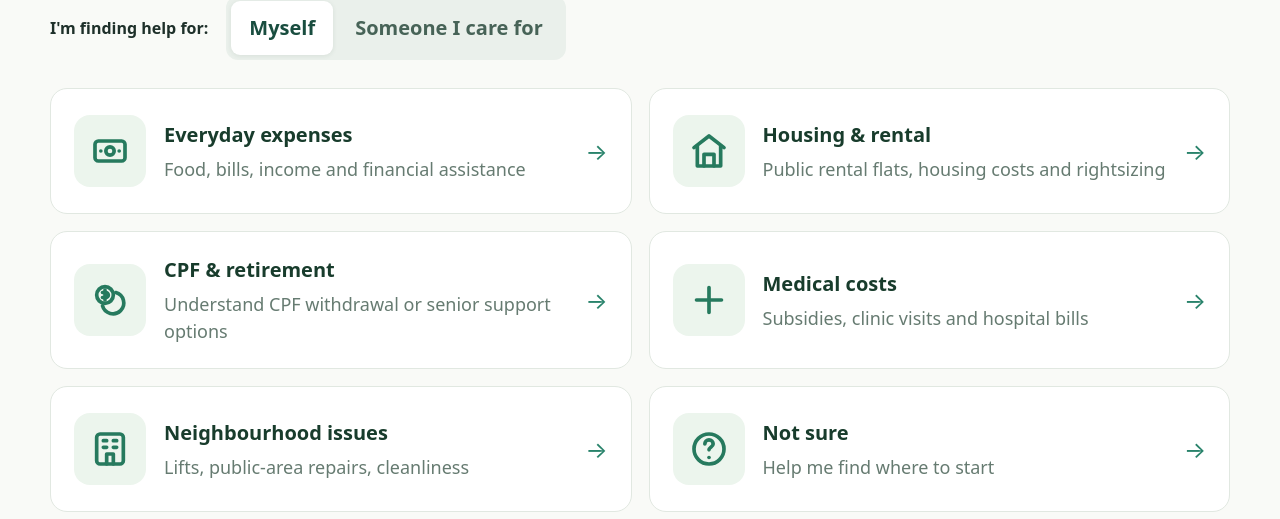
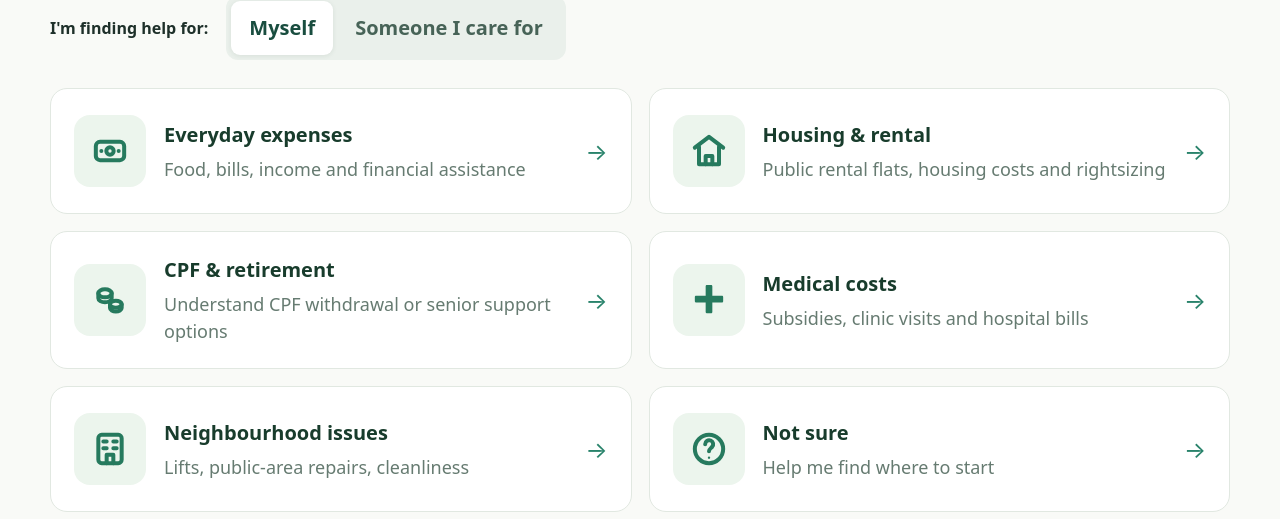
Before and after one commit to peepeepoopoomanm/NeighbourAssist, a React (Vite) app: page / in a window 1280 px wide. Shown: the part 859-1378 px from the top of the page. Built offline with nearby package versions, Linux system fonts and the light colour scheme.

Commit message:
Refine medical, CPF, financial and help category icons

```diff
--- a/src/CategoryIcon.tsx
+++ b/src/CategoryIcon.tsx
@@ -1,21 +1,53 @@
 import type {Category} from './engine';
 
-// Consistent line icons replace platform-dependent Unicode glyphs.
-// Decorative: each category button already has a readable text label.
+// Uniform SVG icons avoid font-dependent alignment and sizing differences.
+// Icons are decorative; category buttons already contain readable text labels.
 export default function CategoryIcon({category}:{category:Category}){
- const shared={viewBox:'0 0 24 24',fill:'none',stroke:'currentColor',strokeWidth:2.2,strokeLinecap:'round' as const,strokeLinejoin:'round' as const,className:'category-svg',focusable:'false' as const,'aria-hidden':true as const};
+ const shared={
+  viewBox:'0 0 24 24',
+  fill:'none',
+  stroke:'currentColor',
+  strokeWidth:2.4,
+  strokeLinecap:'round' as const,
+  strokeLinejoin:'round' as const,
+  className:'category-svg',
+  focusable:'false' as const,
+  'aria-hidden':true as const,
+ };
  switch(category){
   case 'financial':
-   return <svg {...shared}><rect x="3" y="6" width="18" height="12" rx="2"/><circle cx="12" cy="12" r="2.5"/><path d="M6.5 12h.01M17.5 12h.01"/></svg>;
+   return <svg {...shared}>
+    <rect x="3.5" y="6.5" width="17" height="11" rx="2.5"/>
+    <circle cx="12" cy="12" r="2.2"/>
+    <path d="M6.8 12h.01M17.2 12h.01"/>
+   </svg>;
   case 'housing':
-   return <svg {...shared}><path d="m3 10 9-7 9 7"/><path d="M5 9v12h14V9"/><path d="M9 21v-7h6v7"/></svg>;
+   return <svg {...shared}>
+    <path d="M3.5 10 12 3.5 20.5 10"/>
+    <path d="M6 9.5V20h12V9.5"/>
+    <path d="M10 20v-5h4v5"/>
+   </svg>;
   case 'cpf':
-   return <svg {...shared}><circle cx="9" cy="9" r="5"/><path d="M9 6v6M7.5 7.5h2a1.5 1.5 0 0 1 0 3h-2"/><path d="M15.5 7.5a6.5 6.5 0 1 1-8 8"/></svg>;
+   return <svg {...shared}>
+    <ellipse cx="9" cy="8" rx="4" ry="2.4"/>
+    <path d="M5 8v3c0 1.3 1.8 2.4 4 2.4s4-1.1 4-2.4V8"/>
+    <ellipse cx="15.5" cy="14.5" rx="3.5" ry="2.1"/>
+    <path d="M12 14.5v2.3c0 1.1 1.6 2.1 3.5 2.1s3.5-1 3.5-2.1v-2.3"/>
+   </svg>;
   case 'health':
-   return <svg {...shared}><path d="M12 4.5v15M4.5 12h15"/></svg>;
+   return <svg viewBox="0 0 24 24" className="category-svg" focusable="false" aria-hidden="true">
+    <path fill="currentColor" d="M10 3.75c0-.41.34-.75.75-.75h2.5c.41 0 .75.34.75.75V9.5H19.75c.41 0 .75.34.75.75v2.5c0 .41-.34.75-.75.75H14v5.75c0 .41-.34.75-.75.75h-2.5a.75.75 0 0 1-.75-.75V13.5H4.25a.75.75 0 0 1-.75-.75v-2.5c0-.41.34-.75.75-.75H10z"/>
+   </svg>;
   case 'municipal':
-   return <svg {...shared}><rect x="4" y="3" width="16" height="18" rx="2"/><path d="M8 7h2M14 7h2M8 11h2M14 11h2M10 21v-6h4v6"/></svg>;
+   return <svg {...shared}>
+    <rect x="5" y="3.5" width="14" height="17" rx="2"/>
+    <path d="M8 7.5h2M14 7.5h2M8 11.5h2M14 11.5h2M10 20.5v-5h4v5"/>
+   </svg>;
   case 'unsure':
-   return <svg {...shared}><circle cx="12" cy="12" r="9"/><path d="M9.5 9a2.5 2.5 0 0 1 5 0c0 1.6-2.5 2.1-2.5 3.5"/><path d="M12 17.1h.01"/></svg>;
+   return <svg {...shared}>
+    <circle cx="12" cy="12" r="8.5"/>
+    <path d="M9.7 9.1a2.4 2.4 0 1 1 4.1 1.7c-.86.86-1.8 1.43-1.8 2.5"/>
+    <circle cx="12" cy="17.2" r="0.7" fill="currentColor" stroke="none"/>
+   </svg>;
  }
 }
```
